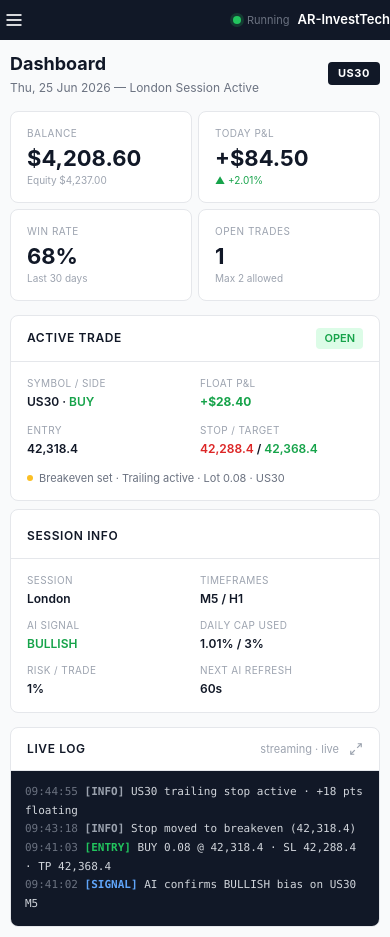
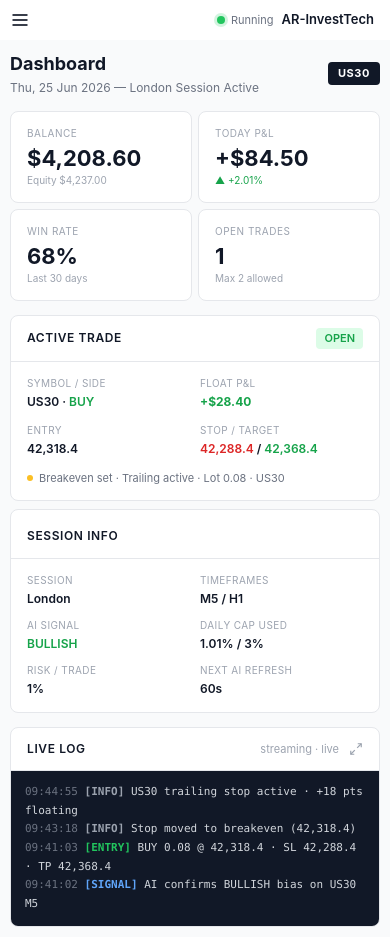
Before and after one commit to DippsDev/AR-InvestTech, a Next.js app in the folder frontend/: page / in a window 390 px wide. Both pictures are taken after a click on the button "Activate & Continue". Built offline with nearby package versions, Linux system fonts and the light colour scheme.

Commit message:
Enhance UI: Implement navigation theme tokens and improve responsiveness across components

```diff
--- a/frontend/app/globals.css
+++ b/frontend/app/globals.css
@@ -4,12 +4,54 @@
 
 html, body, #__next { height: 100%; }
 
+/* ── Nav theme tokens (dark = default) ───────────────── */
+:root {
+  --nav-bg:             #111827;
+  --nav-text:           #FFFFFF;
+  --nav-text-dim:       #6B7280;
+  --nav-border:         #1F2937;
+  --nav-active-bg:      #1F2937;
+  --nav-active-border:  #FFFFFF;
+  --nav-item-text:      #9CA3AF;
+  --nav-disabled:       #4B5563;
+  --nav-stop-bg:        #1F2937;
+  --nav-stop-border:    #374151;
+  --nav-stop-text:      #F3F4F6;
+  --nav-start-bg:       #FFFFFF;
+  --nav-start-text:     #111827;
+}
+
+@media (prefers-color-scheme: light) {
+  :root {
+    --nav-bg:             #FFFFFF;
+    --nav-text:           #111827;
+    --nav-text-dim:       #6B7280;
+    --nav-border:         #E5E7EB;
+    --nav-active-bg:      #F3F4F6;
+    --nav-active-border:  #111827;
+    --nav-item-text:      #374151;
+    --nav-disabled:       #9CA3AF;
+    --nav-stop-bg:        #F3F4F6;
+    --nav-stop-border:    #E5E7EB;
+    --nav-stop-text:      #111827;
+    --nav-start-bg:       #111827;
+    --nav-start-text:     #FFFFFF;
+  }
+}
+
+/* Background shown in safe-area regions (Dynamic Island, home indicator) */
+html { background: var(--nav-bg); }
+
 body {
   font-family: -apple-system, BlinkMacSystemFont, "Segoe UI", "Inter", sans-serif;
-  background: #0e1117;
+  background: var(--nav-bg);
   color: #111827;
   height: 100%;
   overflow: hidden;
+  /* Push content below the Dynamic Island / notch and above the home indicator */
+  padding-top: env(safe-area-inset-top, 0px);
+  padding-bottom: env(safe-area-inset-bottom, 0px);
+  transition: background 0.2s ease;
 }
 
 ::-webkit-scrollbar { width: 8px; height: 8px; }
@@ -47,6 +89,10 @@ body {
 /* ── Activation card ─────────────────────────────── */
 .activation-card { padding: 36px 44px; }
 
+@media (max-width: 768px) {
+  .activation-card { padding: 28px 24px; }
+}
+
 /* ── Mobile utility classes ──────────────────────── */
 .mob-hide-inline { }
 .desk-hide       { display: none; }
@@ -61,7 +107,7 @@ body {
   html, body, #__next { height: auto; min-height: 100%; overflow-x: hidden; }
   body { overflow-y: auto; overflow-x: hidden; }
 
-  .app-root  { height: auto; min-height: 100vh; overflow-x: hidden; max-width: 100vw; }
+  .app-root  { height: auto; min-height: 100%; overflow-x: hidden; max-width: 100vw; }
   .app-shell { flex: none; min-height: 0; width: 100%; overflow-x: hidden; }
   .app-main  { flex: none; width: 100%; box-sizing: border-box; overflow-y: visible; overflow-x: hidden; padding: 14px; display: block; }
 
@@ -70,7 +116,8 @@ body {
   .burger-btn {
     display: flex; align-items: center; justify-content: center;
     background: transparent; border: none; cursor: pointer;
-    color: #FFFFFF; padding: 4px;
+    color: var(--nav-text); padding: 8px 10px;
+    transition: color 0.2s ease;
   }
 
   .drawer-overlay {
@@ -82,11 +129,11 @@ body {
 
   .mobile-drawer {
     display: flex; flex-direction: column;
-    position: fixed; top: 40px; left: 0; bottom: 0;
-    width: 240px; background: #111827;
+    position: fixed; top: calc(40px + env(safe-area-inset-top, 0px)); left: 0; bottom: 0;
+    width: 240px; background: var(--nav-bg);
     z-index: 50; padding: 16px 0;
     overflow-y: auto;
-    transition: transform .25s ease;
+    transition: transform .25s ease, background 0.2s ease;
   }
 
   .grid-4    { grid-template-columns: 1fr 1fr; gap: 8px; }
@@ -104,12 +151,12 @@ body {
   .trade-cards { display: flex; flex-direction: column; gap: 8px; }
   .tbl-row     { min-width: 0; }
 
-  .toast-msg { bottom: 18px !important; }
+
 }
 
 @media (max-width: 480px) {
   .grid-3          { grid-template-columns: 1fr; }
-  .activation-card { padding: 28px 20px; }
+  .activation-card { padding: 24px 20px; }
   .app-main        { padding: 10px; }
   .grid-4          { gap: 6px; }
   .grid-2          { gap: 8px; }
--- a/frontend/app/layout.tsx
+++ b/frontend/app/layout.tsx
@@ -1,9 +1,19 @@
-import type { Metadata } from "next";
+import type { Metadata, Viewport } from "next";
 import "./globals.css";
 
 export const metadata: Metadata = {
   title: "AR-InvestTech",
   description: "US30 Scalping System",
+};
+
+export const viewport: Viewport = {
+  width: "device-width",
+  initialScale: 1,
+  viewportFit: "cover",
+  themeColor: [
+    { media: "(prefers-color-scheme: dark)",  color: "#111827" },
+    { media: "(prefers-color-scheme: light)", color: "#F9FAFB" },
+  ],
 };
 
 export default function RootLayout({ children }: Readonly<{ children: React.ReactNode }>) {
--- a/frontend/app/page.tsx
+++ b/frontend/app/page.tsx
@@ -96,13 +96,14 @@ export default function App() {
 
       {/* ── Title bar ───────────────────────────────────────────────────────── */}
       <div className="flex-shrink-0 flex items-center justify-between px-4 select-none"
-           style={{ height: 40, background: "#111827" }}>
+           style={{ height: 40, background: "var(--nav-bg)", transition: "background 0.2s ease" }}>
 
-        {/* Desktop: icon + brand on the left */}
-        <div className="mob-hide-inline flex items-center gap-2 text-white text-[13px] font-semibold">
+        {/* Desktop: icon + brand on the left (hidden on activation screen) */}
+        <div className="mob-hide-inline flex items-center gap-2 text-[13px] font-semibold" style={{ color: "var(--nav-text)" }}>
+          {inApp && (
+            <>
               <PulseIcon />
               AR-InvestTech
-          {inApp && (
               <span className="flex items-center gap-1.5 ml-0.5">
                 <span className="rounded-full" style={{
                   width: 8, height: 8,
@@ -110,10 +111,11 @@ export default function App() {
                     ? { background: "#22C55E", boxShadow: "0 0 0 3px #22C55E33" }
                     : { background: "#9CA3AF" }),
                 }} />
-              <span className="text-[11px] font-normal" style={{ color: "#6B7280" }}>
+                <span className="text-[11px] font-normal" style={{ color: "var(--nav-text-dim)" }}>
                   {running ? "Running" : "Stopped"}
                 </span>
               </span>
+            </>
           )}
         </div>
 
@@ -128,9 +130,9 @@ export default function App() {
           </button>
         )}
 
-        {/* Mobile: brand on the right (no icon) */}
-        <div className="desk-hide items-center gap-2 text-white text-[13px] font-semibold">
+        {/* Mobile: brand on the right (hidden on activation screen) */}
         {inApp && (
+          <div className="desk-hide items-center gap-2 text-[13px] font-semibold" style={{ marginRight: 16, color: "var(--nav-text)" }}>
             <span className="flex items-center gap-1.5 mr-1">
               <span className="rounded-full" style={{
                 width: 8, height: 8,
@@ -138,13 +140,13 @@ export default function App() {
                   ? { background: "#22C55E", boxShadow: "0 0 0 3px #22C55E33" }
                   : { background: "#9CA3AF" }),
               }} />
-              <span className="text-[11px] font-normal" style={{ color: "#6B7280" }}>
+              <span className="text-[11px] font-normal" style={{ color: "var(--nav-text-dim)" }}>
                 {running ? "Running" : "Stopped"}
               </span>
             </span>
-          )}
             AR-InvestTech
           </div>
+        )}
       </div>
 
       {/* ── Activation ──────────────────────────────────────────────────────── */}
@@ -158,17 +160,17 @@ export default function App() {
         <div className="app-shell">
 
           {/* Sidebar */}
-          <aside className="sidebar-nav flex flex-col flex-shrink-0" style={{ width: 180, background: "#111827", padding: "16px 0" }}>
+          <aside className="sidebar-nav flex flex-col flex-shrink-0" style={{ width: 180, background: "var(--nav-bg)", color: "var(--nav-text)", padding: "16px 0", transition: "background 0.2s ease, color 0.2s ease" }}>
 
             {/* Brand */}
             <div className="flex items-center gap-2 px-4"
-                 style={{ paddingBottom: 18, borderBottom: "1px solid #1F2937", marginBottom: 10 }}>
+                 style={{ paddingBottom: 18, borderBottom: "1px solid var(--nav-border)", marginBottom: 10 }}>
               <PulseIcon size={20} />
               <div>
-                <div style={{ fontSize: 11, fontWeight: 700, color: "#FFFFFF", textTransform: "uppercase", letterSpacing: ".04em" }}>
+                <div style={{ fontSize: 11, fontWeight: 700, color: "var(--nav-text)", textTransform: "uppercase", letterSpacing: ".04em" }}>
                   AR-InvestTech
                 </div>
-                <div style={{ fontSize: 9, color: "#6B7280", textTransform: "uppercase", letterSpacing: ".05em" }}>
+                <div style={{ fontSize: 9, color: "var(--nav-text-dim)", textTransform: "uppercase", letterSpacing: ".05em" }}>
                   v1.0.0
                 </div>
               </div>
@@ -184,9 +186,9 @@ export default function App() {
                   className="flex items-center gap-2.5 text-[13px] font-semibold text-left w-full"
                   style={{
                     padding: active ? "10px 16px 10px 13px" : "10px 16px",
-                    borderLeft: `3px solid ${active ? "#FFFFFF" : "transparent"}`,
-                    background: active ? "#1F2937" : "transparent",
-                    color: n.disabled ? "#4B5563" : active ? "#FFFFFF" : "#9CA3AF",
+                    borderLeft: `3px solid ${active ? "var(--nav-active-border)" : "transparent"}`,
+                    background: active ? "var(--nav-active-bg)" : "transparent",
+                    color: n.disabled ? "var(--nav-disabled)" : active ? "var(--nav-text)" : "var(--nav-item-text)",
                     transition: "background .12s",
                     cursor: n.disabled ? "not-allowed" : "pointer",
                     opacity: n.disabled ? 0.5 : 1,
@@ -200,24 +202,24 @@ export default function App() {
             <div className="flex-1" />
 
             {/* Bot status */}
-            <div style={{ padding: "12px 16px", borderTop: "1px solid #1F2937" }}>
-              <div style={{ fontSize: 10, color: "#6B7280", textTransform: "uppercase", letterSpacing: ".05em", marginBottom: 6 }}>
+            <div style={{ padding: "12px 16px", borderTop: "1px solid var(--nav-border)" }}>
+              <div style={{ fontSize: 10, color: "var(--nav-text-dim)", textTransform: "uppercase", letterSpacing: ".05em", marginBottom: 6 }}>
                 Bot Status
               </div>
               <div className="flex items-center gap-1.5 font-semibold"
-                   style={{ fontSize: 12, color: running ? "#22C55E" : "#9CA3AF", marginBottom: 8 }}>
+                   style={{ fontSize: 12, color: running ? "#22C55E" : "var(--nav-item-text)", marginBottom: 8 }}>
                 <span className="rounded-full" style={{
                   width: 7, height: 7,
                   ...(running
                     ? { background: "#22C55E", boxShadow: "0 0 0 3px #22C55E33" }
-                    : { background: "#6B7280" }),
+                    : { background: "var(--nav-text-dim)" }),
                 }} />
                 {running ? "Running" : "Stopped"}
               </div>
               {running ? (
                 <button onClick={handleToggleBot}
                   className="w-full flex items-center justify-center gap-1.5 rounded-md font-semibold"
-                  style={{ background: "#1F2937", border: "1px solid #374151", color: "#F3F4F6", fontSize: 12, padding: "8px 0", cursor: "pointer" }}>
+                  style={{ background: "var(--nav-stop-bg)", border: "1px solid var(--nav-stop-border)", color: "var(--nav-stop-text)", fontSize: 12, padding: "8px 0", cursor: "pointer" }}>
                   <svg width="12" height="12" fill="none" stroke="currentColor" strokeWidth="2" viewBox="0 0 24 24">
                     <rect x="6" y="6" width="12" height="12" />
                   </svg>
@@ -226,7 +228,7 @@ export default function App() {
               ) : (
                 <button onClick={handleToggleBot}
                   className="w-full flex items-center justify-center gap-1.5 rounded-md font-bold"
-                  style={{ background: "#FFFFFF", color: "#111827", fontSize: 12, padding: "8px 0", cursor: "pointer" }}>
+                  style={{ background: "var(--nav-start-bg)", color: "var(--nav-start-text)", fontSize: 12, padding: "8px 0", cursor: "pointer" }}>
                   <svg width="12" height="12" fill="none" stroke="currentColor" strokeWidth="2" viewBox="0 0 24 24">
                     <polygon points="5 3 19 12 5 21 5 3" />
                   </svg>
@@ -235,7 +237,7 @@ export default function App() {
               )}
             </div>
 
-            <div style={{ padding: "10px 16px 0", fontSize: 9, color: "#4B5563", letterSpacing: ".04em" }}>
+            <div style={{ padding: "10px 16px 0", fontSize: 9, color: "var(--nav-text-dim)", letterSpacing: ".04em" }}>
               Developed by DippsDev
             </div>
           </aside>
@@ -262,17 +264,17 @@ export default function App() {
         {menuOpen && <div className="drawer-overlay" onClick={() => setMenuOpen(false)} />}
 
         {/* Slide-in drawer — mobile only */}
-        <div className="mobile-drawer" style={{ transform: menuOpen ? "translateX(0)" : "translateX(-100%)" }}>
+        <div className="mobile-drawer" style={{ transform: menuOpen ? "translateX(0)" : "translateX(-100%)", color: "var(--nav-text)" }}>
 
           {/* Brand */}
           <div className="flex items-center gap-2 px-4"
-               style={{ paddingBottom: 18, borderBottom: "1px solid #1F2937", marginBottom: 10 }}>
+               style={{ paddingBottom: 18, borderBottom: "1px solid var(--nav-border)", marginBottom: 10 }}>
             <PulseIcon size={20} />
             <div>
-              <div style={{ fontSize: 11, fontWeight: 700, color: "#FFFFFF", textTransform: "uppercase", letterSpacing: ".04em" }}>
+              <div style={{ fontSize: 11, fontWeight: 700, color: "var(--nav-text)", textTransform: "uppercase", letterSpacing: ".04em" }}>
                 AR-InvestTech
               </div>
-              <div style={{ fontSize: 9, color: "#6B7280", textTransform: "uppercase", letterSpacing: ".05em" }}>v1.0.0</div>
+              <div style={{ fontSize: 9, color: "var(--nav-text-dim)", textTransform: "uppercase", letterSpacing: ".05em" }}>v1.0.0</div>
             </div>
           </div>
 
@@ -286,9 +288,9 @@ export default function App() {
                 className="flex items-center gap-2.5 text-[13px] font-semibold text-left w-full"
                 style={{
                   padding: active ? "10px 16px 10px 13px" : "10px 16px",
-                  borderLeft: `3px solid ${active ? "#FFFFFF" : "transparent"}`,
-                  background: active ? "#1F2937" : "transparent",
-                  color: n.disabled ? "#4B5563" : active ? "#FFFFFF" : "#9CA3AF",
+                  borderLeft: `3px solid ${active ? "var(--nav-active-border)" : "transparent"}`,
+                  background: active ? "var(--nav-active-bg)" : "transparent",
+                  color: n.disabled ? "var(--nav-disabled)" : active ? "var(--nav-text)" : "var(--nav-item-text)",
                   cursor: n.disabled ? "not-allowed" : "pointer",
                   opacity: n.disabled ? 0.5 : 1,
                 }}>
@@ -301,20 +303,20 @@ export default function App() {
           <div style={{ flex: 1 }} />
 
           {/* Bot status */}
-          <div style={{ padding: "12px 16px", borderTop: "1px solid #1F2937" }}>
-            <div style={{ fontSize: 10, color: "#6B7280", textTransform: "uppercase", letterSpacing: ".05em", marginBottom: 6 }}>Bot Status</div>
+          <div style={{ padding: "12px 16px", borderTop: "1px solid var(--nav-border)" }}>
+            <div style={{ fontSize: 10, color: "var(--nav-text-dim)", textTransform: "uppercase", letterSpacing: ".05em", marginBottom: 6 }}>Bot Status</div>
             <div className="flex items-center gap-1.5 font-semibold"
-                 style={{ fontSize: 12, color: running ? "#22C55E" : "#9CA3AF", marginBottom: 8 }}>
+                 style={{ fontSize: 12, color: running ? "#22C55E" : "var(--nav-item-text)", marginBottom: 8 }}>
               <span className="rounded-full" style={{
                 width: 7, height: 7,
-                ...(running ? { background: "#22C55E", boxShadow: "0 0 0 3px #22C55E33" } : { background: "#6B7280" }),
+                ...(running ? { background: "#22C55E", boxShadow: "0 0 0 3px #22C55E33" } : { background: "var(--nav-text-dim)" }),
               }} />
               {running ? "Running" : "Stopped"}
             </div>
             {running ? (
               <button onClick={handleToggleBot}
                 className="w-full flex items-center justify-center gap-1.5 rounded-md font-semibold"
-                style={{ background: "#1F2937", border: "1px solid #374151", color: "#F3F4F6", fontSize: 12, padding: "8px 0", cursor: "pointer" }}>
+                style={{ background: "var(--nav-stop-bg)", border: "1px solid var(--nav-stop-border)", color: "var(--nav-stop-text)", fontSize: 12, padding: "8px 0", cursor: "pointer" }}>
                 <svg width="12" height="12" fill="none" stroke="currentColor" strokeWidth="2" viewBox="0 0 24 24">
                   <rect x="6" y="6" width="12" height="12" />
                 </svg>
@@ -323,7 +325,7 @@ export default function App() {
             ) : (
               <button onClick={handleToggleBot}
                 className="w-full flex items-center justify-center gap-1.5 rounded-md font-bold"
-                style={{ background: "#FFFFFF", color: "#111827", fontSize: 12, padding: "8px 0", cursor: "pointer" }}>
+                style={{ background: "var(--nav-start-bg)", color: "var(--nav-start-text)", fontSize: 12, padding: "8px 0", cursor: "pointer" }}>
                 <svg width="12" height="12" fill="none" stroke="currentColor" strokeWidth="2" viewBox="0 0 24 24">
                   <polygon points="5 3 19 12 5 21 5 3" />
                 </svg>
```
Also changed, not shown: frontend/components/Toast.tsx (+11 -4 lines), frontend/screens/Activation.tsx (+5 -5 lines). Lines whose indentation alone changed are shown as unchanged.
